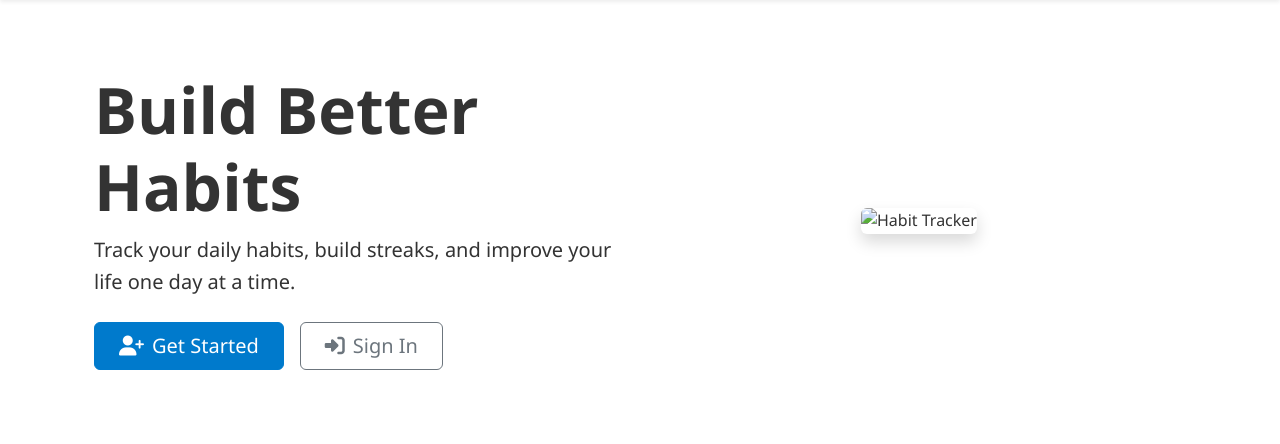
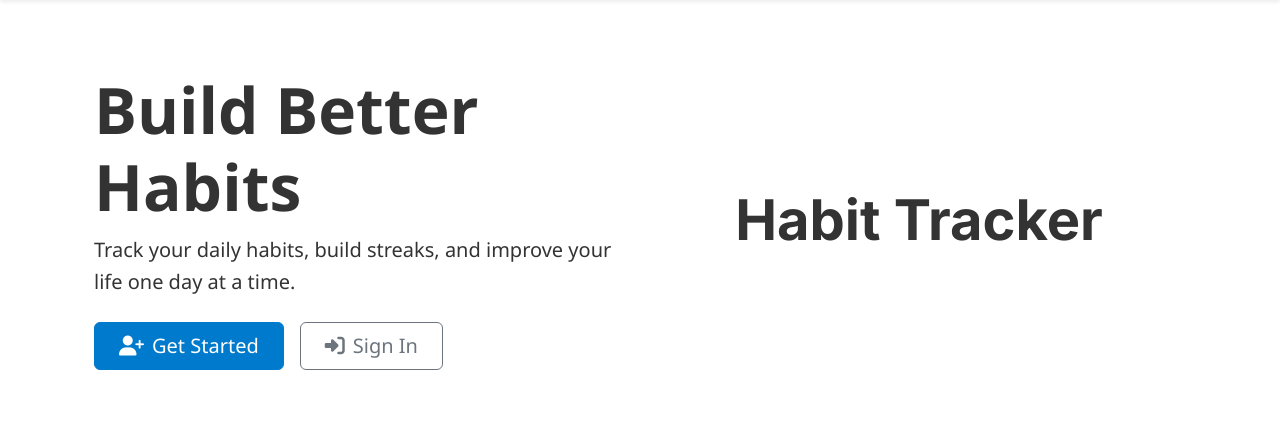
Before and after one commit to Yatrik1107/Habit-Tracker, a Flask app: page / in a window 1280 px wide. Shown: the part 58-502 px from the top of the page. Run offline with Flask 3, Linux system fonts and the light colour scheme; some libraries are stand-ins or nearby versions.

Commit message:
Created the main habit tracker effect

```diff
--- a/static/css/main.css
+++ b/static/css/main.css
@@ -171,3 +171,43 @@ footer {
     border-radius: 12px;
     padding: 5px 10px;
 }
+
+.icon-hidden {
+    opacity: 0;
+    transition: opacity 1.5s ease-in-out;
+}
+
+.icon-visible {
+    opacity: 1;
+    animation: pulse 2s infinite ease-in-out;
+}
+
+@keyframes pulse {
+    0% { transform: scale(1); }
+    50% { transform: scale(1.05); }
+    100% { transform: scale(1); }
+}
+
+#typewriter::after {
+    content: '|';
+    animation: cursor-blink 1s step-end infinite;
+    font-family: 'Inter', 'Segoe UI', system-ui, -apple-system, sans-serif;
+}
+
+.typewriter-container {
+    font-family: 'Inter', 'Segoe UI', system-ui, -apple-system, sans-serif;
+    font-size: 3.5rem;
+    font-weight: 800;
+    color: var(--color-text);
+}
+
+/* This class will hide the cursor */
+.typing-complete #typewriter::after {
+    content: '';
+    display: none;
+}
+
+@keyframes cursor-blink {
+    0%, 100% { opacity: 1; }
+    50% { opacity: 0; }
+}
--- a/templates/base.html
+++ b/templates/base.html
@@ -136,6 +136,34 @@
                 }
             });
         });
+
+
+        document.addEventListener('DOMContentLoaded', function() {
+            const text = "Habit Tracker";
+            const typewriterElement = document.getElementById('typewriter');
+            const iconElement = document.getElementById('habit-icon');
+            const container = typewriterElement.closest('.text-center');
+            let charIndex = 0;
+
+            function typeWriter() {
+                if (charIndex < text.length) {
+                    typewriterElement.textContent += text.charAt(charIndex);
+                    charIndex++;
+                    setTimeout(typeWriter, 130);
+                } else {
+                    // Add class to hide the cursor
+                    container.classList.add('typing-complete');
+                    // Show the icon with fade in
+                    setTimeout(() => {
+                        iconElement.classList.add('icon-visible');
+                    }, 500); // Wait 500ms after typing before showing the icon
+                }
+            }
+
+            // Start the typewriter effect
+            setTimeout(typeWriter, 800); // Short delay before typing starts
+        });
+
     </script>
     {% block scripts %}{% endblock %}
 </body>
--- a/templates/index.html
+++ b/templates/index.html
@@ -19,9 +19,15 @@
         </div>
         <div class="col-lg-6">
             <div class="text-center">
-                <img src="https://via.placeholder.com/600x400?text=Habit+Tracker" alt="Habit Tracker" class="img-fluid rounded shadow">
+                <!-- <img src="https://via.placeholder.com/600x400?text=Habit+Tracker" alt="Habit Tracker" class="img-fluid rounded shadow"> -->
+                <!-- <img src="../static/images/icon.png" alt="Habit Tracker" > -->
+                <!-- <img src="../static/images/icon.png" alt="Habit Tracker" width="195" height="130" class="img-fluid rounded"> -->
+                <div class="typewriter-container">
+                    <span id="typewriter"></span>
+                </div>
             </div>
         </div>
+
     </div>
 
     <div class="row mt-5 pt-5">
```
